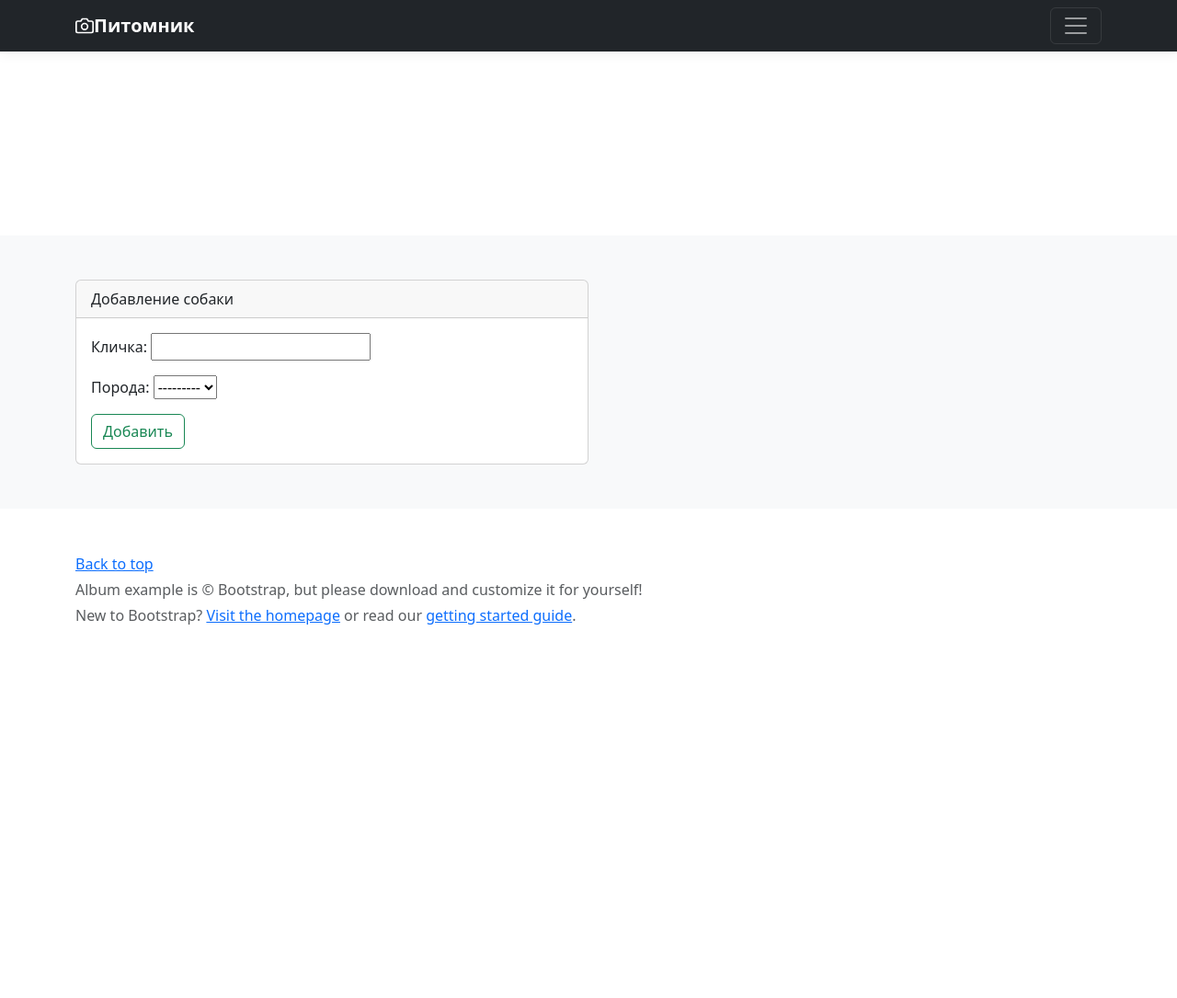
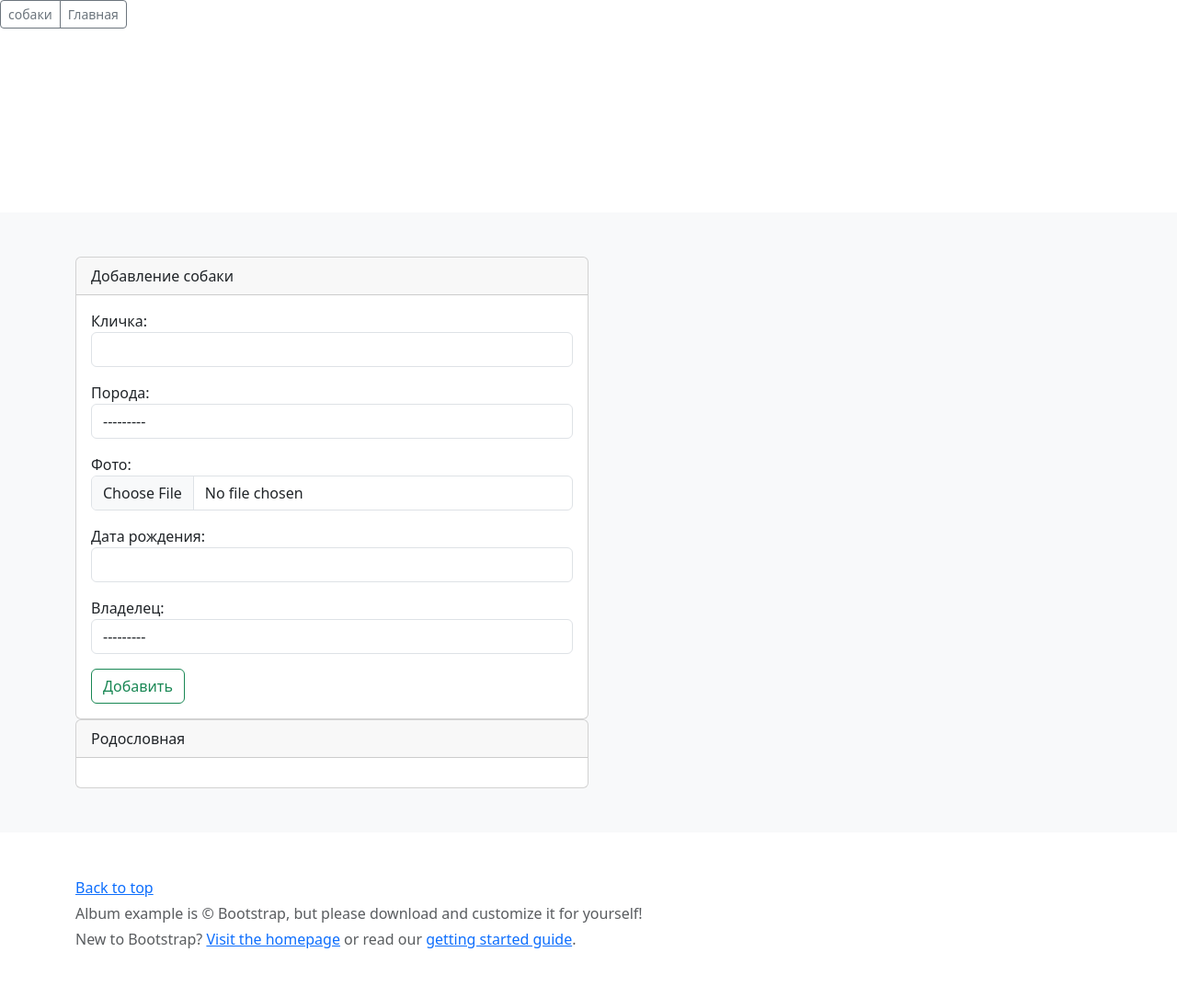
Before and after one commit to vertiporogov/shelter, a Django app: page /dogs/create/ in a window 1280 px wide. Shown: the whole page at 92% size. Before the commit the page ends 679 px from the top, so only its background shows below. Run offline with Django 5.2, Linux system fonts and the light colour scheme; data that the repository does not hold is empty; some libraries are stand-ins or nearby versions.

Commit message:
commit form

```diff
--- /dev/null
+++ b/dogs/forms.py
@@ -0,0 +1,34 @@
+import datetime
+
+from django import forms
+
+from dogs.models import Dog, Parent
+
+
+class StyleFormMixin:
+    def __init__(self, *args, **kwargs):
+        super().__init__(*args, **kwargs)
+        for field_name, field in self.fields.items():
+            field.widget.attrs['class'] = 'form-control'
+
+
+class DogForm(StyleFormMixin, forms.ModelForm):
+
+    class Meta:
+        model = Dog
+        fields = '__all__'
+
+    def clean_birth_day(self):
+        cleaned_data = self.cleaned_data['birth_day']
+        now_year = datetime.datetime.now().year
+        if now_year - cleaned_data.year > 100:
+            raise forms.ValidationError('Собака должна быть моложе 100 лет')
+
+        return cleaned_data
+
+
+class ParentForm(StyleFormMixin, forms.ModelForm):
+
+    class Meta:
+        model = Parent
+        fields = '__all__'
--- a/dogs/models.py
+++ b/dogs/models.py
@@ -30,3 +30,17 @@ class Dog(models.Model):
     class Meta:
         verbose_name = 'собака'
         verbose_name_plural = 'собаки'
+
+
+class Parent(models.Model):
+    dog = models.ForeignKey(Dog, on_delete=models.CASCADE)
+    name = models.CharField(max_length=200, verbose_name='Кличка')
+    category = models.ForeignKey(Category, on_delete=models.CASCADE, verbose_name='Порода')
+    birth_day = models.DateField(**NULLABLE, verbose_name='Дата рождения')
+
+    def __str__(self):
+        return f'{self.name} ({self.category})'
+
+    class Meta:
+        verbose_name = 'предок'
+        verbose_name_plural = 'предки'
--- a/dogs/templates/dogs/base.html
+++ b/dogs/templates/dogs/base.html
@@ -14,38 +14,13 @@
 <body>
 
 <header>
-    <div class="collapse bg-dark" id="navbarHeader">
-        <div class="container">
-            <div class="row">
-                <div class="col-sm-8 col-md-7 py-4">
-                    <h4 class="text-white">About</h4>
-                    <p class="text-muted">Add some information about the album below, the author, or any other
-                        background context. Make it a few sentences long so folks can pick up some informative tidbits.
-                        Then, link them off to some social networking sites or contact information.</p>
-                </div>
-                <div class="col-sm-4 offset-md-1 py-4">
-                    <h4 class="text-white">Меню</h4>
-                    <ul class="list-unstyled">
-                        <li><a href="{% url 'dogs:categories' %}" class="text-white">Породы</a></li>
-                    </ul>
-                </div>
-            </div>
-        </div>
-    </div>
-    <div class="navbar navbar-dark bg-dark box-shadow">
-        <div class="container d-flex justify-content-between">
-            <a href="#" class="navbar-brand d-flex align-items-center">
-                <svg xmlns="http://www.w3.org/2000/svg" width="20" height="20" viewBox="0 0 24 24" fill="none"
-                     stroke="currentColor" stroke-width="2" stroke-linecap="round" stroke-linejoin="round" class="mr-2">
-                    <path d="M23 19a2 2 0 0 1-2 2H3a2 2 0 0 1-2-2V8a2 2 0 0 1 2-2h4l2-3h6l2 3h4a2 2 0 0 1 2 2z"></path>
-                    <circle cx="12" cy="13" r="4"></circle>
-                </svg>
-                <strong>Питомник</strong>
-            </a>
-            <a class="navbar-toggler" type="button" data-toggle="collapse" data-target="#navbarHeader"
-                    aria-controls="navbarHeader" aria-expanded="false" aria-label="Toggle navigation">
-                <span class="navbar-toggler-icon"></span>
-            </a>
+    <div class="d-flex justify-content-between align-items-center">
+        <div class="btn-group">
+            <a href="{% url 'dogs:categories' %}" type="button"
+               class="btn btn-sm btn-outline-secondary">собаки</a>
+            <a href="{% url 'dogs:index' %}" type="button"
+               class="btn btn-sm btn-outline-secondary">Главная</a>
+
         </div>
     </div>
 </header>
--- a/dogs/templates/dogs/dog_form.html
+++ b/dogs/templates/dogs/dog_form.html
@@ -24,6 +24,22 @@
             </div>
         </div>
     </div>
+    <div class="col-6">
+        <div class="card">
+            <div class="card-header">
+                Родословная
+            </div>
+            <div class="card-body">
+                {{ formset.management_form }}
+                {% for form in formset.forms %}
+                    {{ form.as_p }}
+                    {% if not forloop.last %}
+                        <hr>
+                    {% endif %}
+                {% endfor %}
+            </div>
+        </div>
+    </div>
 </form>
 
 {% endblock %}
--- a/dogs/views.py
+++ b/dogs/views.py
@@ -1,8 +1,10 @@
+from django.forms import inlineformset_factory
 from django.shortcuts import render
 from django.urls import reverse_lazy, reverse
 from django.views.generic import ListView, CreateView, UpdateView, DeleteView, TemplateView
 
-from dogs.models import Category, Dog
+from dogs.forms import DogForm, ParentForm
+from dogs.models import Category, Dog, Parent
 
 
 class IndexView(TemplateView):
@@ -19,8 +21,9 @@ class IndexView(TemplateView):
 
 class CategoryListView(ListView):
     model = Category
+
     extra_context = {
-        'title': 'Питомник - все наши породы'
+        'title': 'Питомник - все наши породы',
     }
 
 
@@ -45,16 +48,40 @@ class DogListView(ListView):
 
 class DogCreateView(CreateView):
     model = Dog
-    fields = ('name', 'category',)
+    form_class = DogForm
+    # fields = ('name', 'category',)
     success_url = reverse_lazy('dogs:categories')
 
 
 class DogUpdateView(UpdateView):
     model = Dog
-    fields = ('name', 'category',)
+    form_class = DogForm
+    # fields = ('name', 'category',)
 
     def get_success_url(self):
         return reverse('dogs:category', args=[self.object.category.pk])
+
+    def get_context_data(self, **kwargs):
+        context_data = super().get_context_data(**kwargs)
+        ParentFormset = inlineformset_factory(Dog, Parent, form=ParentForm, extra=1)
+        if self.request.method == 'POST':
+            formset = ParentFormset(self.request.POST, instance=self.object)
+        else:
+            formset = ParentFormset(instance=self.object)
+
+        context_data['formset'] = formset
+        return context_data
+
+    def form_valid(self, form):
+        context_data = self.get_context_data()
+        formset = context_data['formset']
+        self.object = form.save()
+
+        if formset.is_valid():
+            formset.instance = self.object
+            formset.save()
+
+        return super().form_valid(form)
 
 
 class DogDeleteView(DeleteView):
```
